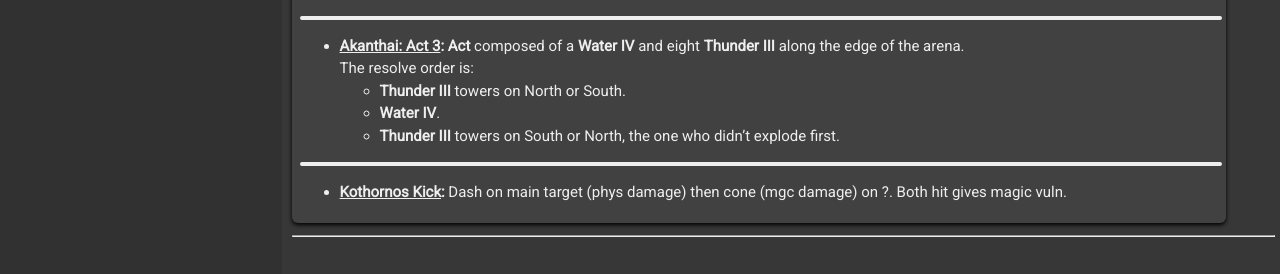
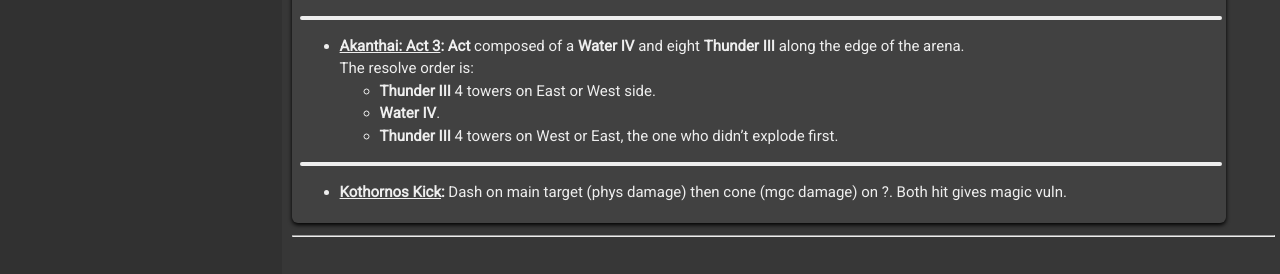
Before and after one commit to VacCrow/vaccrow.github.io, a Jekyll site: the page built from guides/savages/pandaemonium/P4S_Part2.md, in a window 1280 px wide and 900 px high, scrolled down 2063 px. Shown: the part 178-452 px from the top of the window. Built offline with Jekyll 4.4.1, drawn with Linux system fonts in a browser that asks for light colours.

Commit message:
Update P4S_Part2.md

```diff
--- a/guides/savages/pandaemonium/P4S_Part2.md
+++ b/guides/savages/pandaemonium/P4S_Part2.md
@@ -114,9 +114,9 @@ ___
 + **<ins>Akanthai: Act 3</ins>:**
 **Act** composed of a **Water IV** and eight **Thunder III** along the edge of the arena.
 The resolve order is:
-	+ **Thunder III** towers on North or South.
+	+ **Thunder III** 4 towers on East or West side.
 	+ **Water IV**.
-	+ **Thunder III** towers on South or North, the one who didn't explode first.
+	+ **Thunder III** 4 towers on West or East, the one who didn't explode first.
 
 ___
 
```
